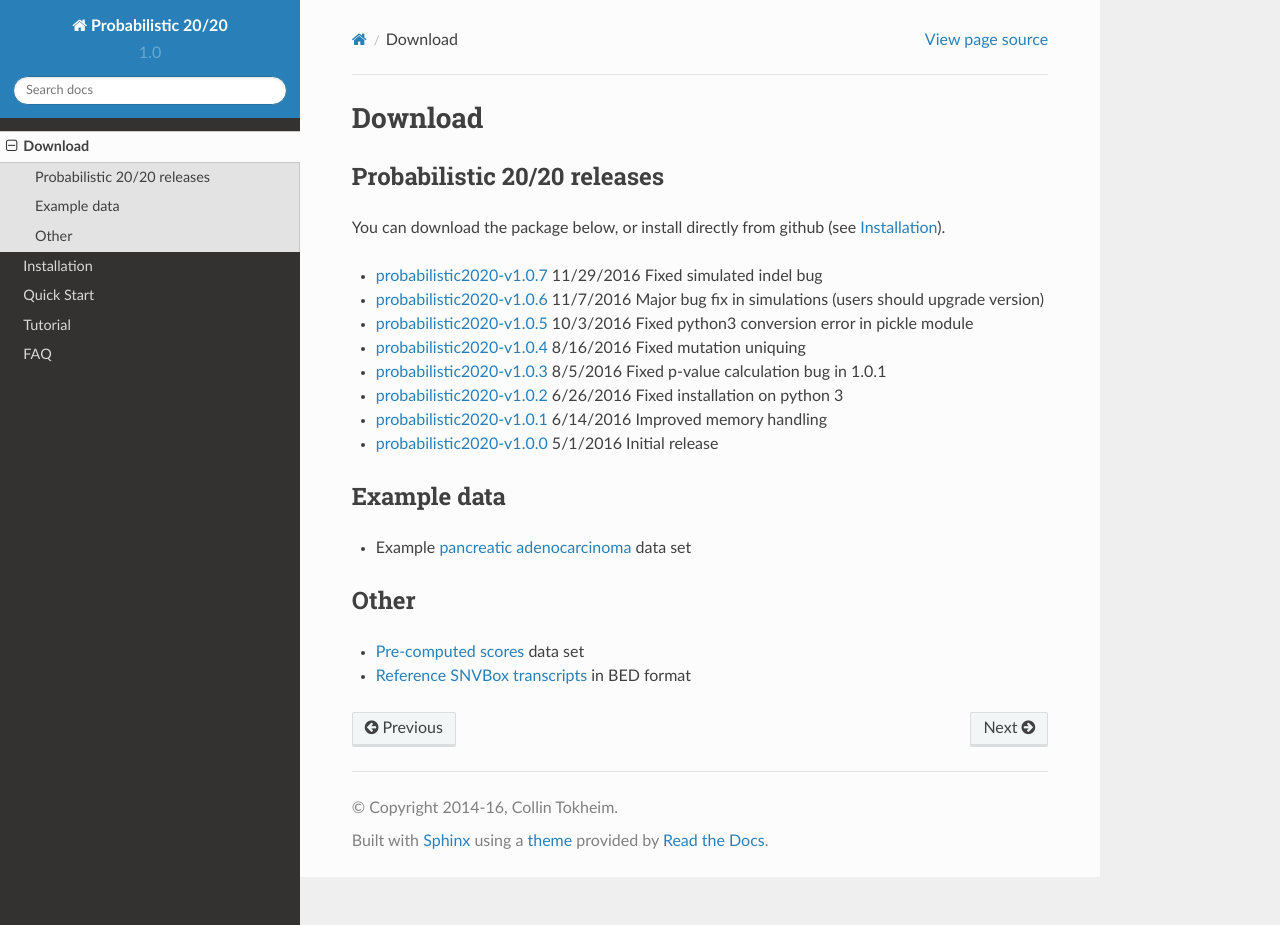
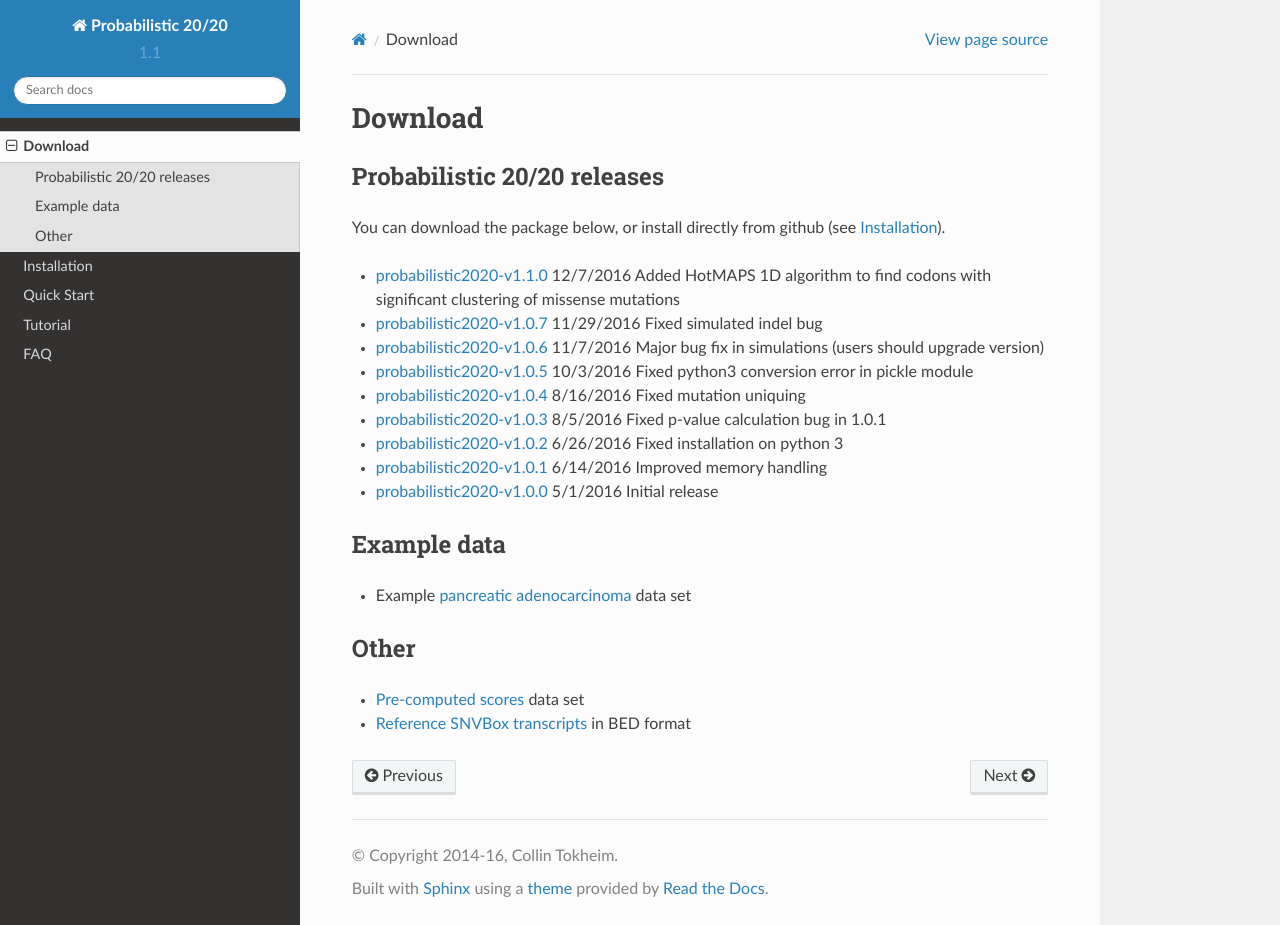
Before and after one commit to KarchinLab/probabilistic2020, a Sphinx documentation site: the page built from doc/download.rst, in a window 1280 px wide and 925 px high. Built offline with Sphinx 7.4.7 and the Read the Docs theme 2.0.0, drawn with Linux system fonts in a browser that asks for light colours.

Commit message:
Updated version

```diff
--- a/doc/conf.py
+++ b/doc/conf.py
@@ -66,9 +66,9 @@
 # built documents.
 #
 # The short X.Y version.
-version = '1.0'
+version = '1.1'
 # The full version, including alpha/beta/rc tags.
-release = '1.0.7'
+release = '1.1.0'
 
 # The language for content autogenerated by Sphinx. Refer to documentation
 # for a list of supported languages.
--- a/doc/download.rst
+++ b/doc/download.rst
@@ -6,6 +6,7 @@
 
 You can download the package below, or install directly from github (see :ref:`install-ref`).
 
+* `probabilistic2020-v1.1.0 <https://github.com/KarchinLab/probabilistic2020/archive/v1.1.0.tar.gz>`_ 12/7/2016 Added HotMAPS 1D algorithm to find codons with significant clustering of missense mutations
 * `probabilistic2020-v1.0.7 <https://github.com/KarchinLab/probabilistic2020/archive/v1.0.7.tar.gz>`_ 11/29/2016 Fixed simulated indel bug
 * `probabilistic2020-v1.0.6 <https://github.com/KarchinLab/probabilistic2020/archive/v1.0.6.tar.gz>`_ 11/7/2016 Major bug fix in simulations (users should upgrade version)
 * `probabilistic2020-v1.0.5 <https://github.com/KarchinLab/probabilistic2020/archive/v1.0.5.tar.gz>`_ 10/3/2016 Fixed python3 conversion error in pickle module
--- a/prob2020/__init__.py
+++ b/prob2020/__init__.py
@@ -1 +1 @@
-__version__ = '1.0.7'
+__version__ = '1.1.0'
```
